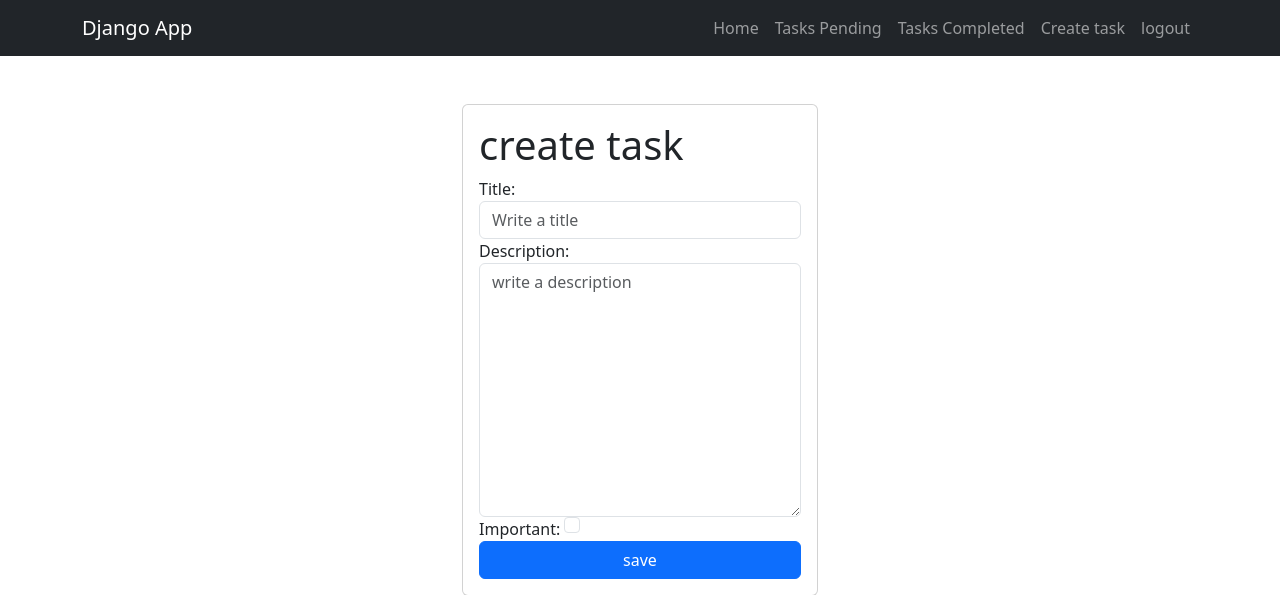
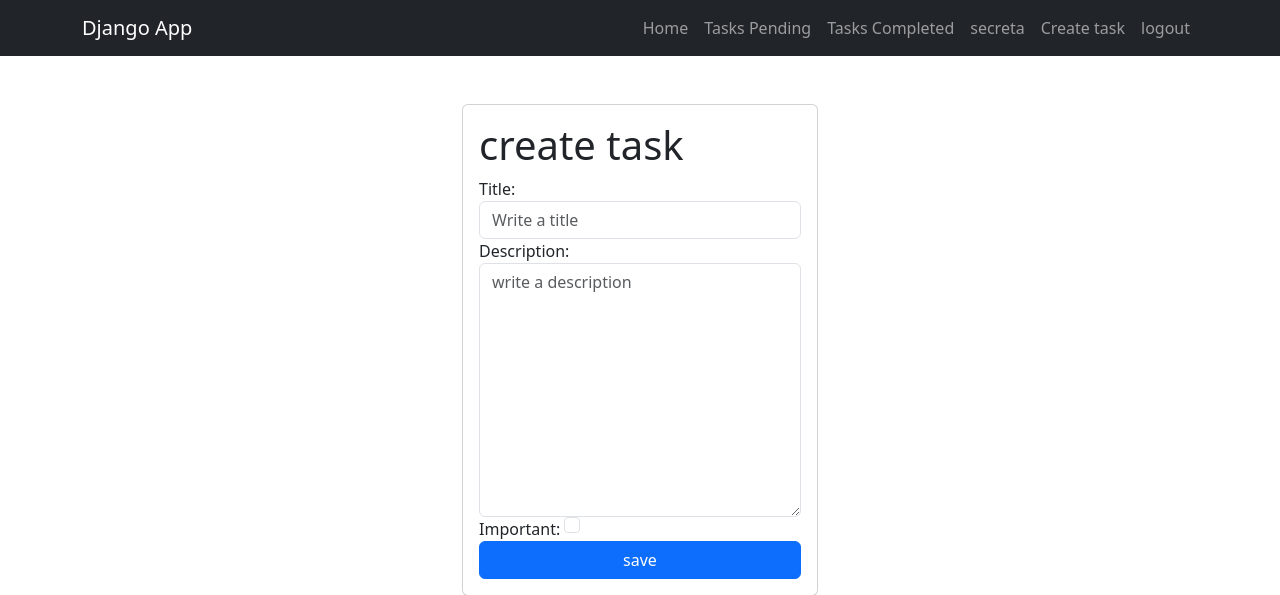
Before and after one commit to Sevacho/django-auth-crud, a Django app: page /tasks/create/ in a window 1280 px wide. Shown: the top 595 px of the page. Run offline with Django 5.2, Linux system fonts and the light colour scheme; the visitor is signed in with stand-in values (Sample User, id 1).

Commit message:
ya debe funcionar

```diff
--- a/tasks/templates/base.html
+++ b/tasks/templates/base.html
@@ -29,6 +29,9 @@
             <a href="/tasks_completed" class="nav-link">Tasks Completed</a>
         </li>
         <li class="nav-item">
+            <a href="/secreta" class="nav-link">secreta</a>
+        </li>
+        <li class="nav-item">
             <a href="/tasks/create" class="nav-link">Create task</a>
         </li>
         <li class="nav-item">
--- a/tasks/views.py
+++ b/tasks/views.py
@@ -146,4 +146,4 @@ def signin(request):
 
 @login_required
 def secreta(request):
-    return request(request, 'secreta.html')
+    return render(request, 'secreta.html')
```
